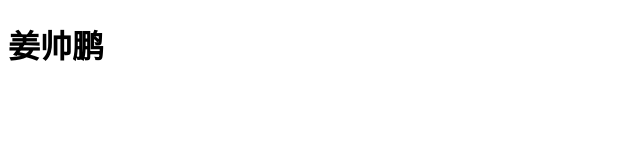
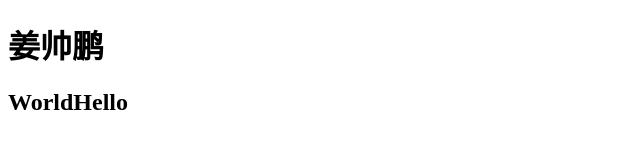
Before and after one commit to Peng312/refactored-fiesta, a plain HTML site: page index.html in a window 1280 px wide. Shown: the whole page, without its empty margins (0-640 px from the left). Drawn offline with Linux system fonts and the light colour scheme.

Commit message:
这次提交是修改了index.html文件

```diff
--- a/index.html
+++ b/index.html
@@ -9,6 +9,7 @@
 
 <body>
     <h1>姜帅鹏</h1>
+    <h2>WorldHello</h2>
 </body>
 
 </html>
```
